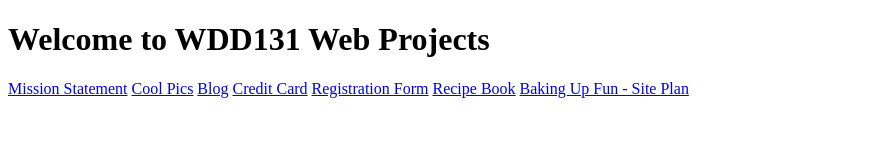
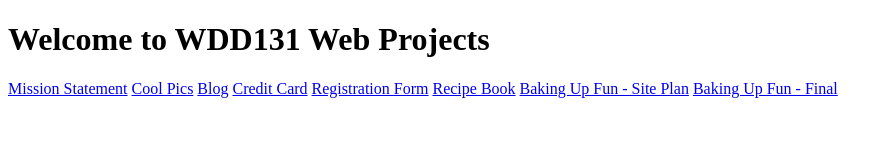
Before and after one commit to dallingson/wdd131, a plain HTML site: page index.html in a window 1280 px wide. Shown: the whole page, without its empty margins (0-893 px from the left). Drawn offline with Linux system fonts and the light colour scheme.

Commit message:
added final to the main index page

```diff
--- a/index.html
+++ b/index.html
@@ -16,6 +16,8 @@
     <a href="register/index.html">Registration Form</a>
     <a href="recipes/index.html">Recipe Book</a>
     <a href="bakingupfun/site-plan.html">Baking Up Fun - Site Plan</a>
+    <a href="bakingupfun/index.html">Baking Up Fun - Final</a>
+
 </nav>
 </body>
 </html>
```
